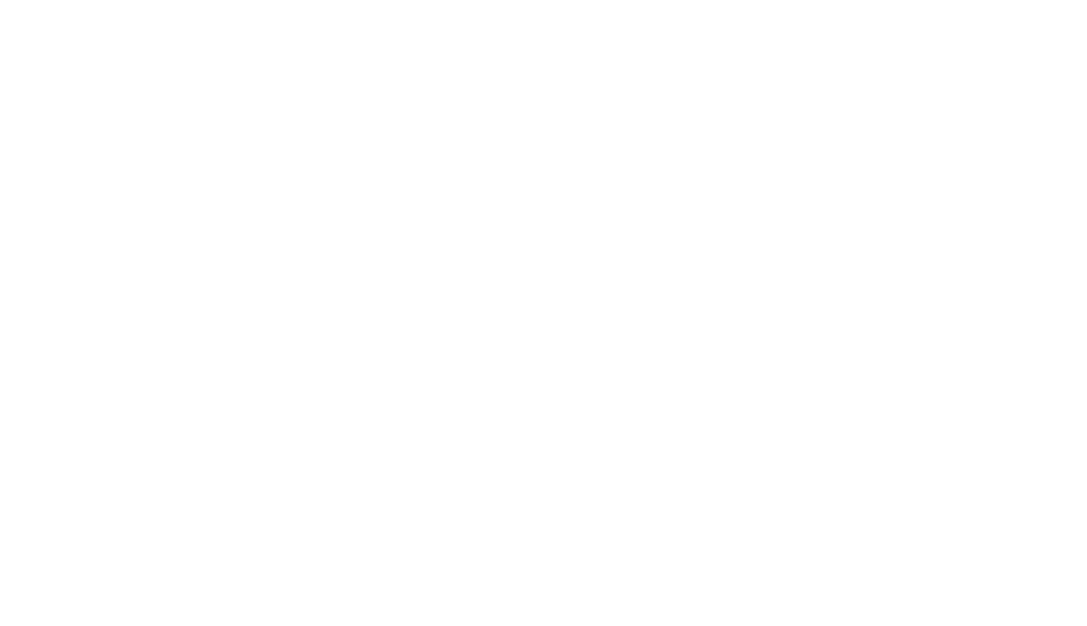
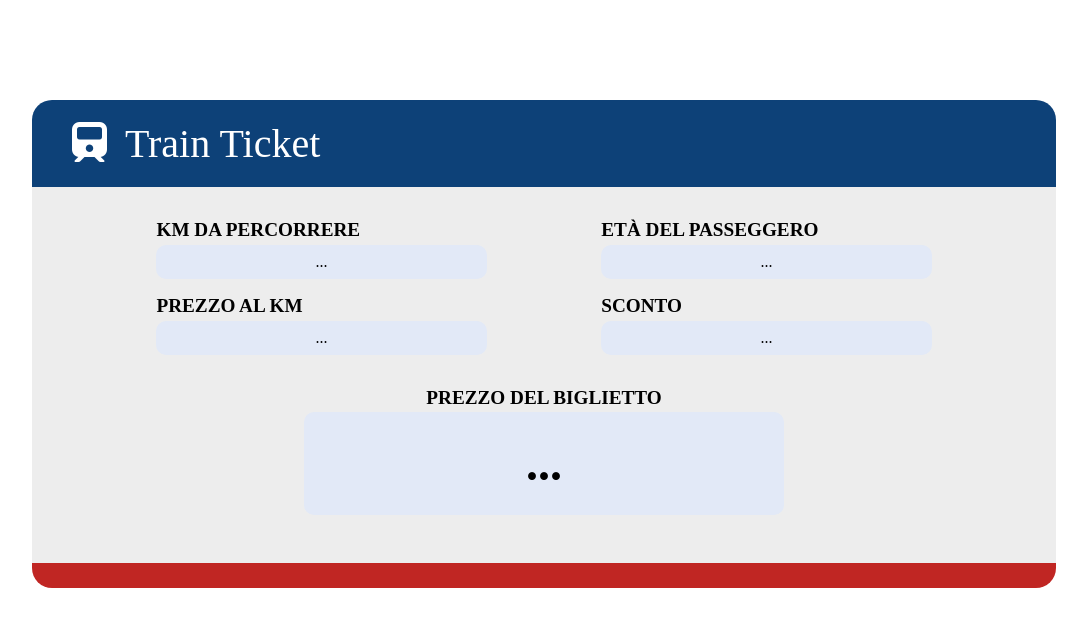
Before and after one commit to AntonioLoco/js-biglietto-treno, a plain HTML site: page index.html in a window 1280 px wide. Shown: the whole page, without its empty margins (96-1183 px from the left). Drawn offline with Linux system fonts and the light colour scheme.

Commit message:
Added structure and style

```diff
--- a/css/style.css
+++ b/css/style.css
@@ -5,7 +5,95 @@
     box-sizing: border-box;
 }
 
+img{
+    max-width: 100%;
+}
+
 /* COMMON */
 html{
     font-size: 100%;
 }
+
+/* Layout */
+.ticket-wrapper{
+    width: 80%;
+    margin: 100px auto;
+}
+
+.container{
+    width: 90%;
+    margin: 0 auto;
+}
+
+/* TICKET */
+/* Header */
+.header-ticket{
+    width: 100%;
+    background-color: #0d4178;
+    border-top-left-radius: 20px;
+    border-top-right-radius: 20px;
+}
+
+.header-icon{
+    color: white;
+    font-size: 2.5rem;
+    padding: .5em 1em;
+}
+
+.header-icon span{
+    margin-left: .2em;
+}
+
+/* Main */
+.main-ticket{
+    width: 100%;
+    background-color: #ededed;
+    border-bottom: 25px solid #c02623;
+    border-bottom-left-radius: 20px;
+    border-bottom-right-radius: 20px;
+}
+
+.main-ticket .container{
+    display: flex;
+    flex-wrap: wrap;
+    justify-content: space-between;
+    padding: 2em;
+}
+
+.info-box{
+    width: calc(100% / 2 - 1em);
+    margin-bottom: 1em;
+}
+
+.info-box span{
+    display: block;
+    width: 80%;
+    margin: 0 auto;
+}
+
+.info-box .title{
+    font-weight: bold;
+    font-size: 1.2rem;
+    text-transform: uppercase;
+    margin-bottom: .2em;
+}
+
+.info-box .value{
+    padding: .5em 1em;
+    font-size: 1rem;
+    background-color: #e2e9f7;
+    border-radius: 10px;
+    text-align: center;
+}
+
+
+.price-ticket{
+    width: 70%;
+    margin: 1em auto;
+    text-align: center;
+}
+
+.price-ticket .value{
+    font-size: 3rem;
+    font-weight: bold;
+}
--- a/index.html
+++ b/index.html
@@ -5,11 +5,49 @@
     <meta http-equiv="X-UA-Compatible" content="IE=edge">
     <meta name="viewport" content="width=device-width, initial-scale=1.0">
 
+    <!-- Font Awesome -->
+    <link rel="stylesheet" href="https://cdnjs.cloudflare.com/ajax/libs/font-awesome/6.2.0/css/all.min.css" integrity="sha512-xh6O/CkQoPOWDdYTDqeRdPCVd1SpvCA9XXcUnZS2FmJNp1coAFzvtCN9BmamE+4aHK8yyUHUSCcJHgXloTyT2A==" crossorigin="anonymous" referrerpolicy="no-referrer" />
+
     <!-- Style -->
     <link rel="stylesheet" href="css/style.css">
-    <title>Document</title>
+    <title>Biglietto Treno</title>
 </head>
 <body>
+    <main>
+        <div class="ticket-wrapper">
+            <div class="header-ticket">
+                <div class="header-icon">
+                    <i class="fa-solid fa-train"></i>
+                    <span>Train Ticket</span>
+                </div>
+            </div>
+            <div class="main-ticket">
+                <div class="container">
+                    <div class="info-box">
+                        <span class="title">Km da percorrere</span>
+                        <span class="value" id="user-km">...</span>
+                    </div>
+                    <div class="info-box">
+                        <span class="title">Età del passeggero</span>
+                        <span class="value" id="user-age">...</span>
+                    </div>
+                    <div class="info-box">
+                        <span class="title">Prezzo al Km</span>
+                        <span class="value" id="price-km">...</span>
+                    </div>
+                    <div class="info-box">
+                        <span class="title">Sconto</span>
+                        <span class="value" id="price-km">...</span>
+                    </div>
+                    <div class="info-box price-ticket">
+                        <span class="title">Prezzo del Biglietto</span>
+                        <span class="value" id="price-km">...</span>
+                    </div>
+                </div>
+            </div>
+        </div>
+    </main>
+
 
     <!-- Script -->
     <script src="js/script.js"></script>
```
Also changed, not shown: img/train-icon.svg (added).
